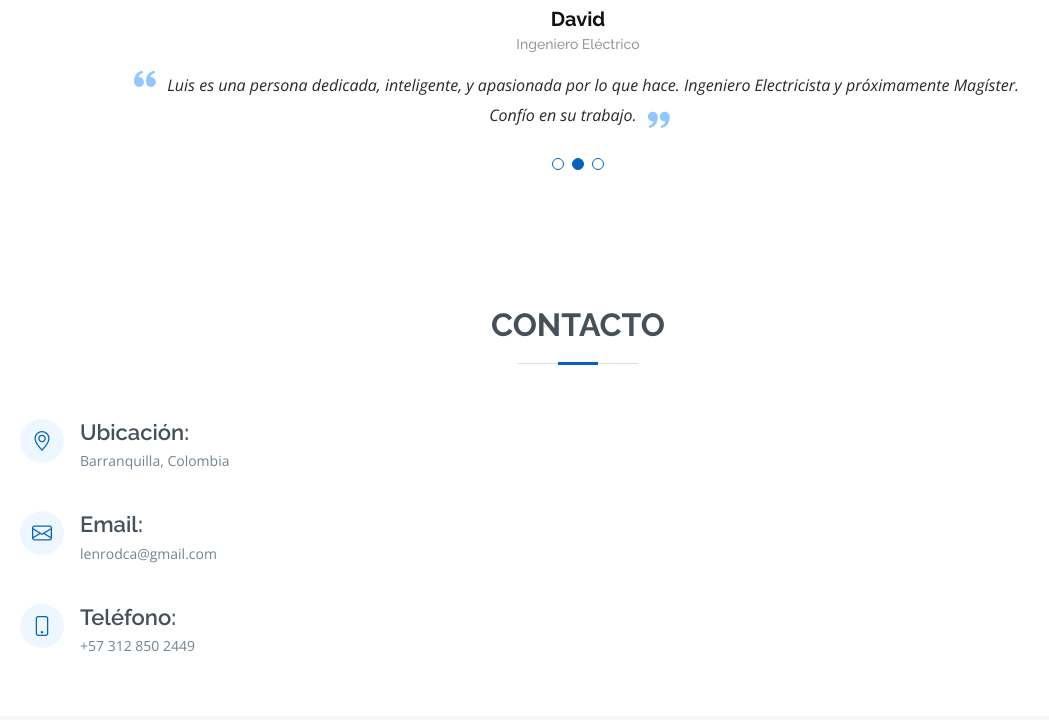
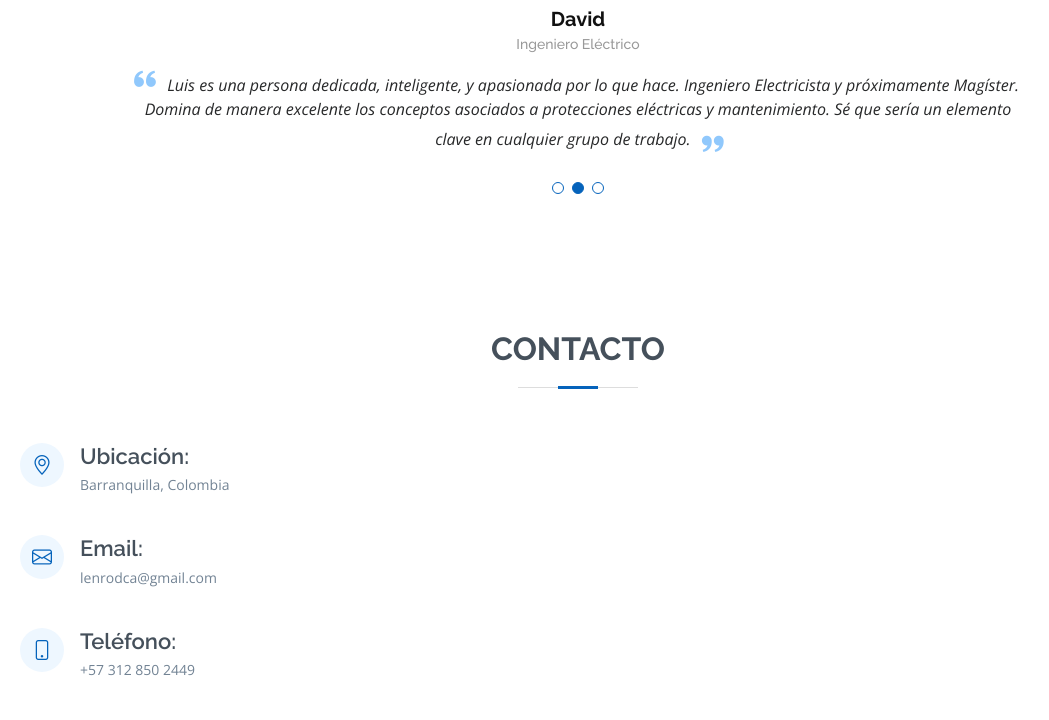
Before and after one commit to lenrodca/MyResume, a plain HTML site: page index.html in a window 1280 px wide. Shown: the part 4263-4983 px from the top of the page, without its empty margins (112-1161 px from the left). Drawn offline with nearby package versions, Linux system fonts and the light colour scheme.

Commit message:
cambio_testimonio

```diff
--- a/index.html
+++ b/index.html
@@ -408,7 +408,7 @@
                 <h4>Ingeniero Eléctrico</h4>
                 <p>
                   <i class="bx bxs-quote-alt-left quote-icon-left"></i>
-                  Luis es una persona dedicada, inteligente, y apasionada por lo que hace. Ingeniero Electricista y próximamente Magíster. Confío en su trabajo.
+                  Luis es una persona dedicada, inteligente, y apasionada por lo que hace. Ingeniero Electricista y próximamente Magíster. Domina de manera excelente los conceptos asociados a protecciones eléctricas y mantenimiento. Sé que sería un elemento clave en cualquier grupo de trabajo.
                   <i class="bx bxs-quote-alt-right quote-icon-right"></i>
                 </p>
               </div>
```
